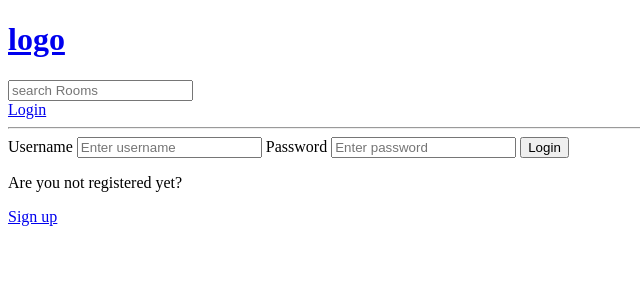
After one commit to li-deepa/django, a Django app: page /login/ in a window 1280 px wide. The commit adds this page. Shown: the top 300 px of the page, without its empty margins (0-640 px from the left). Run offline with Django 4.2, Linux system fonts and the light colour scheme.

Commit message:
login and register pages including decorators

```diff
--- a/studybud/base/templates/base/home.html
+++ b/studybud/base/templates/base/home.html
@@ -29,10 +29,11 @@
          <div>
              {% for room in rooms %}
              <div>
+                 {% if request.user == room.host %}
                  <a href="{% url 'update-room' room.id  %}">Edit Room</a>
 
                  <a href="{% url 'delete-room' room.id  %}">Delete Room</a>
-
+                 {% endif %}
                  <span>@{{room.host.username}}</span>
 
                  <h5>{{room.id}} --<a href="{% url 'room' room.id %}"> {{room.name}}</a></h5>
--- /dev/null
+++ b/studybud/base/templates/base/login_register.html
@@ -0,0 +1,35 @@
+{% extends 'main.html' %}
+
+{% block content %}
+
+{% if page == 'login' %}
+<div>
+    <form method ="post" action="">
+        {% csrf_token %}
+
+        <label>Username</label>
+        <input type="text" name="username" placeholder="Enter username"/>
+
+        <label>Password</label>
+        <input type="password" name="password" placeholder="Enter password"/>
+
+        <input type="submit" value="Login"/>
+
+    </form>
+    <p>Are you not registered yet?</p>
+    <a href="{% url 'register' %}">Sign up</a>
+
+</div>
+{% else %}
+<div>
+    <form method ="post" action="">
+        {% csrf_token %}
+        {{form.as_p}}
+        <input type="submit" value="Register"/>
+    </form>
+    <p>Already have an account?</p>
+    <a href="{% url 'login' %}">Login</a>
+</div>
+
+{% endif %}
+{% endblock %}
--- a/studybud/base/urls.py
+++ b/studybud/base/urls.py
@@ -4,8 +4,16 @@ from . import views
 
 
 urlpatterns = [
+
+    path('login/',views.loginPage,name="login"),
+    path('logout/',views.logoutUser,name="logout"),
+    path('register/',views.registerUser,name="register"),
+
+
+
     path('',views.home,name="home"),
     path('room/<str:pk>/',views.room,name="room"),
+
     path('create-room/',views.createRoom,name="create-room"),
     path('update-room/<str:pk>',views.updateRoom,name="update-room"),
     path('delete-room/<str:pk>',views.deleteRoom,name="delete-room"),
--- a/studybud/base/views.py
+++ b/studybud/base/views.py
@@ -1,7 +1,14 @@
+from multiprocessing import context
+from django.http import HttpResponse
 from django.shortcuts import redirect, render
+from django.contrib import messages
 from django.db.models import Q
 from .models import Room,Topic
 from .forms import RoomForm
+from django.contrib.auth.decorators import login_required
+from django.contrib.auth.models import User
+from django.contrib.auth import authenticate, login,logout
+from django.contrib.auth.forms import UserCreationForm
 
 
 # Create your views here.
@@ -12,6 +19,53 @@ from .forms import RoomForm
 # ]
 
 
+def loginPage(request):
+
+    page='login'
+    if request.user.is_authenticated:
+        return redirect('home')
+
+    if request.method=='POST':
+        username=request.POST.get('username').lower()
+        password=request.POST.get('password').lower()
+
+        try:
+            user = User.objects.get(username=username)
+        except:
+            messages.error(request,'user doesnot exist')
+
+        user = authenticate(request,username=username,password=password)
+
+        if user is not None:
+            login(request,user)
+            return redirect('home')
+        else:
+            messages.error(request,"username or password does not exist")
+
+    context={'page':page}
+    return render(request,'base/login_register.html',context)
+
+def logoutUser(request):
+    logout(request)
+    return redirect('home')
+
+def registerUser(request):
+    page='register'
+    form=UserCreationForm()
+
+    if request.method == 'POST':
+        form = UserCreationForm(request.POST)
+        if form.is_valid():
+            user =form.save(commit=False)
+            user.username = user.username.lower()
+            user.save()
+            login(request,user)
+            return redirect('home')
+        else:
+            messages.error(request,"An error occurred during registration")
+
+        #context={}
+    return render(request,'base/login_register.html',{'form':form})
 
 def home(request):
     q= request.GET.get('q') if request.GET.get('q')!=None else''
@@ -35,6 +89,7 @@ def room(request,pk):
     return render(request,'base/room.html',context)
 
 
+@login_required(login_url='/login')
 def createRoom(request):
     form = RoomForm()
 
@@ -47,10 +102,13 @@ def createRoom(request):
     context={'form':form}
     return render(request,"base/room_form.html",context)
 
-
+@login_required(login_url='/login')
 def updateRoom(request,pk):
     room=Room.objects.get(id=pk)
     form = RoomForm(instance=room)
+
+    if request.user!=room.host:
+        return HttpResponse("you are not allowed here!!")
 
     if request.method == 'POST':
         form = RoomForm(request.POST,instance=room)
@@ -61,9 +119,14 @@ def updateRoom(request,pk):
     context={'form':form}
     return render(request,"base/room_form.html",context)
 
+@login_required(login_url='/login')
 def deleteRoom(request,pk):
-        room=Room.objects.get(id=pk)
-        if request.method=='POST':
+    room=Room.objects.get(id=pk)
+
+    if request.user!=room.host:
+        return HttpResponse("you are not allowed here!!")
+
+    if request.method=='POST':
             room.delete()
             return redirect('home')
-        return render(request,'base/delete.html',{'obj':room})
+    return render(request,'base/delete.html',{'obj':room})
--- a/studybud/templates/main.html
+++ b/studybud/templates/main.html
@@ -8,10 +8,17 @@
     <body>
         {% include 'navbar.html' %}
 
-        {% block content %}
+        {% if messages %}
+            <ul class="messages">
+                {% for message in messages %}
+                <li{% if message.tags %} class="{{ message.tags }}"{% endif %}>{{ message }}</li>
+                {% endfor %}
+            </ul>
+            {% endif %}
+   {% block content %}
 
 
-        {% endblock %}
+    {% endblock %}
     </body>
 
 </html>
--- a/studybud/templates/navbar.html
+++ b/studybud/templates/navbar.html
@@ -6,4 +6,14 @@
     <input type="text" name="q" placeholder="search Rooms"/>
 
 </form>
+{% if request.user.is_authenticated %}
+    <p>Hello {{request.user}},</p>
+
+    <a href="{% url 'logout' %}">Logout</a>
+
+{% else %}
+
+    <a href="{% url 'login' %}">Login</a>
+
+{% endif %}
 <hr>
```
Also changed, not shown: studybud/db.sqlite3.
